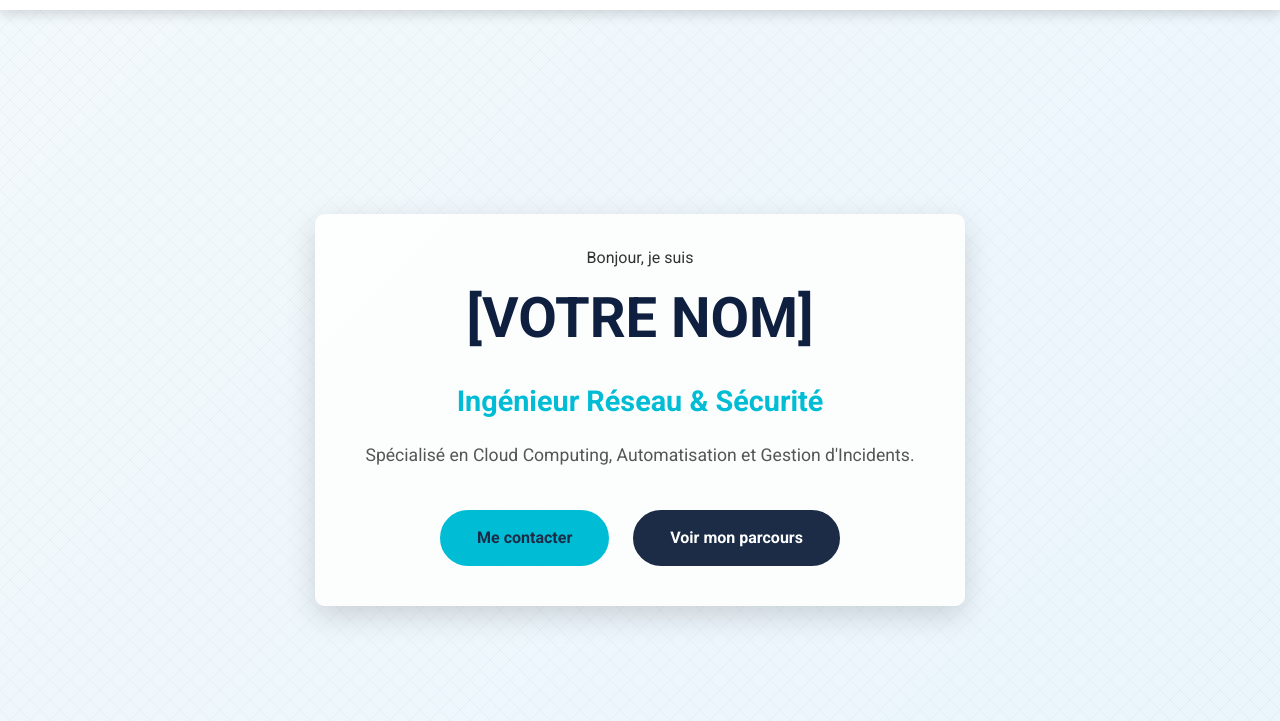
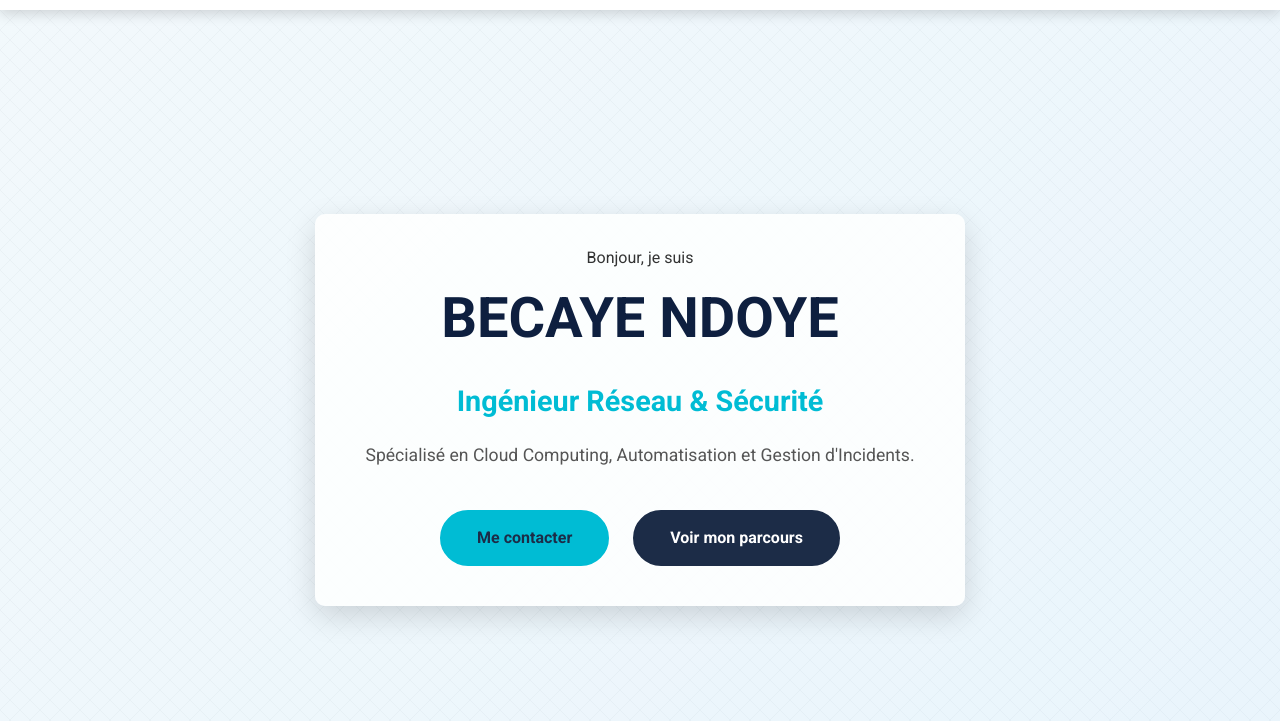
Before and after one commit to Pybeks/site-portfoliobeks, a plain HTML site: page index.html in a window 1280 px wide. Shown: the part 79-800 px from the top of the page. Drawn offline with Linux system fonts and the light colour scheme.

Commit message:
Update index.html

```diff
--- a/index.html
+++ b/index.html
@@ -38,7 +38,7 @@
     <section id="home" class="hero">
         <div class="hero-content">
             <p class="subtitle">Bonjour, je suis</p>
-            <h1>[VOTRE NOM]</h1>
+            <h1>BECAYE NDOYE</h1>
             <h2>Ingénieur Réseau & Sécurité</h2>
             <p class="tagline">Spécialisé en Cloud Computing, Automatisation et Gestion d'Incidents.</p>
             <div class="cta-group">
@@ -182,7 +182,7 @@
     </section>
 
     <footer>
-        <p>&copy; 2025 [VOTRE NOM]. Ingénieur Réseau & Sécurité.</p>
+        <p>&copy; 2025 BECAYE NDOYE. Ingénieur Réseau & Sécurité.</p>
     </footer>
 
     <script src="script.js"></script>
```
